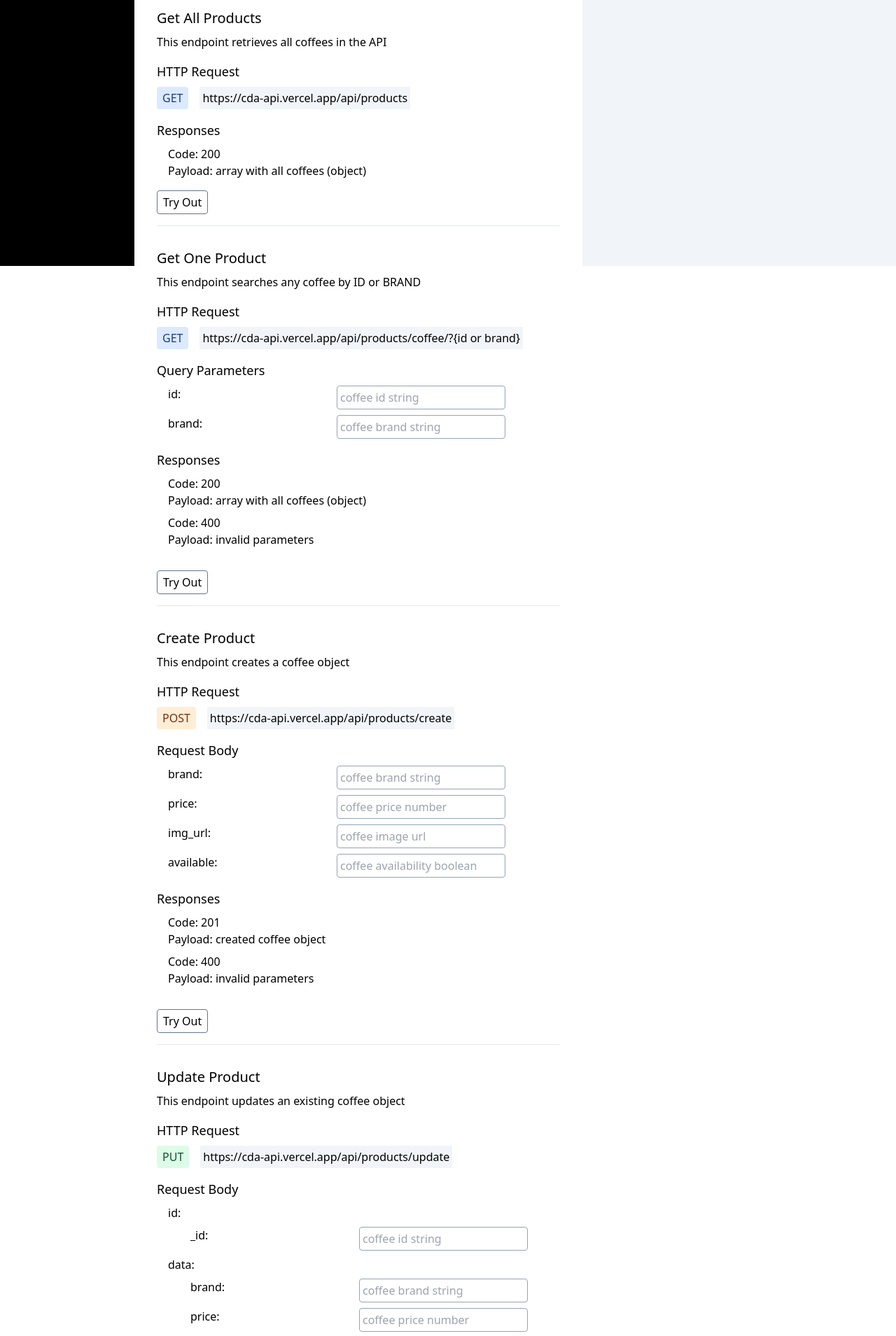
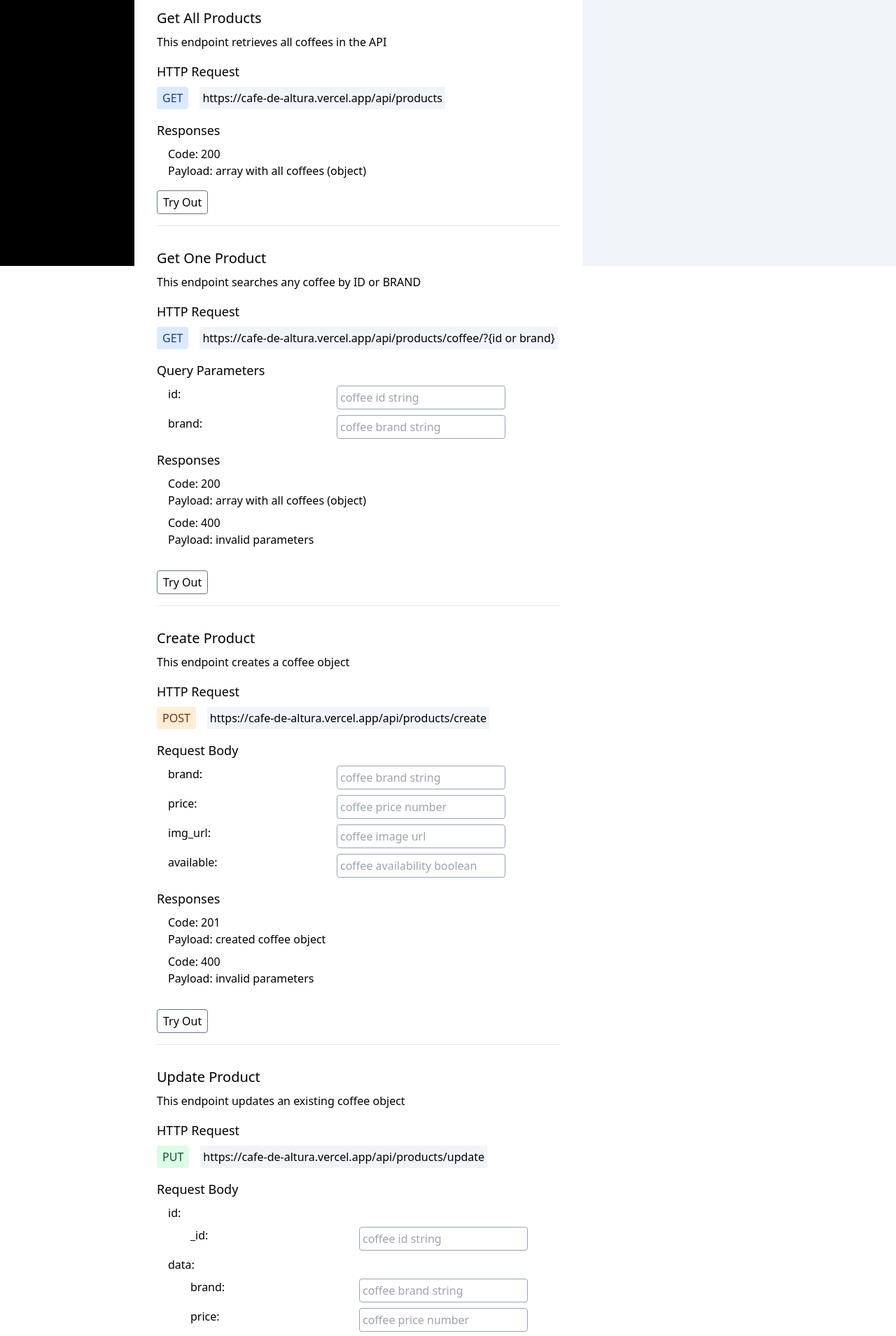
Before and after one commit to DaniPhilo/cafe_de_altura_doc, a React (Create React App) app: page / in a window 1280 px wide. Shown: the part 420-2329 px from the top of the page at 70% size. Built offline with nearby package versions, Linux system fonts and the light colour scheme.

Commit message:
Change api url to deployment url

```diff
--- a/src/components/CreateProduct/CreateProduct.jsx
+++ b/src/components/CreateProduct/CreateProduct.jsx
@@ -23,7 +23,7 @@ export default function CreateProduct({ setResponse }) {
             ...data,
             available: data.available === "true" ? true : false
         }
-        const response = await fetch("https://cda-api.vercel.app/api/products/create", {
+        const response = await fetch("https://cafe-de-altura.vercel.app/api/products/create", {
             method: "POST",
             headers: {
                 "Content-Type": "application/json"
@@ -42,7 +42,7 @@ export default function CreateProduct({ setResponse }) {
             </div>
             <div className="flex flex-col justify-start items-start gap-2">
                 <h4 className="text-lg">HTTP Request</h4>
-                <MethodTag method="POST" url="https://cda-api.vercel.app/api/products/create" />
+                <MethodTag method="POST" url="https://cafe-de-altura.vercel.app/api/products/create" />
             </div>
             <div className="flex flex-col justify-start items-start gap-2">
                 <h4 className="text-lg">Request Body</h4>
--- a/src/components/DeleteProduct/DeleteProduct.jsx
+++ b/src/components/DeleteProduct/DeleteProduct.jsx
@@ -11,7 +11,7 @@ export default function DeleteProduct({ setResponse }) {
     }
 
     const deleteProduct = async () => {
-        const response = await fetch("https://cda-api.vercel.app/api/products/delete", {
+        const response = await fetch("https://cafe-de-altura.vercel.app/api/products/delete", {
             method: "DELETE",
             headers: {
                 "Content-Type": "application/json"
@@ -30,7 +30,7 @@ export default function DeleteProduct({ setResponse }) {
             </div>
             <div className="flex flex-col justify-start items-start gap-2">
                 <h4 className="text-lg">HTTP Request</h4>
-                <MethodTag method="DELETE" url="https://cda-api.vercel.app/api/products/delete" />
+                <MethodTag method="DELETE" url="https://cafe-de-altura.vercel.app/api/products/delete" />
             </div>
             <div className="flex flex-col justify-start items-start gap-2">
                 <h4 className="text-lg">Request Body</h4>
--- a/src/components/GetAllProducts/GetAllProducts.jsx
+++ b/src/components/GetAllProducts/GetAllProducts.jsx
@@ -4,7 +4,7 @@ import MethodTag from "../MethodTag/MethodTag"
 export default function GetAllProducts({ setResponse }) {
 
     const getAllProducts = async () => {
-        const response = await fetch("https://cda-api.vercel.app/api/products");
+        const response = await fetch("https://cafe-de-altura.vercel.app/api/products");
         const data = await response.json();
         setResponse(data);
     }
@@ -17,7 +17,7 @@ export default function GetAllProducts({ setResponse }) {
             </div>
             <div className="flex flex-col justify-start items-start gap-2">
                 <h4 className="text-lg">HTTP Request</h4>
-                <MethodTag method="GET" url="https://cda-api.vercel.app/api/products" />
+                <MethodTag method="GET" url="https://cafe-de-altura.vercel.app/api/products" />
             </div>
             <div className="flex flex-col justify-start items-start gap-2">
                 <h4 className="text-lg">Responses</h4>
--- a/src/components/GetOneProduct/GetOneProduct.jsx
+++ b/src/components/GetOneProduct/GetOneProduct.jsx
@@ -9,7 +9,7 @@ export default function GetOneProduct({ setResponse }) {
     const [brandInput, setBrandInput] = useState("");
 
     const getOneProduct = async () => {
-        const response = await fetch(`https://cda-api.vercel.app/api/products/coffee/?${query}`);
+        const response = await fetch(`https://cafe-de-altura.vercel.app/api/products/coffee/?${query}`);
         const data = await response.json();
         setResponse(data);
     }
@@ -35,7 +35,7 @@ export default function GetOneProduct({ setResponse }) {
             </div>
             <div className="flex flex-col justify-start items-start gap-2">
                 <h4 className="text-lg">HTTP Request</h4>
-                <MethodTag method="GET" url="https://cda-api.vercel.app/api/products/coffee/?&#123;id or brand&#125;" />
+                <MethodTag method="GET" url="https://cafe-de-altura.vercel.app/api/products/coffee/?&#123;id or brand&#125;" />
             </div>
             <div className="flex flex-col justify-start items-start gap-2">
                 <h4 className="text-lg">Query Parameters</h4>
--- a/src/components/UpdateProduct/UpdateProduct.jsx
+++ b/src/components/UpdateProduct/UpdateProduct.jsx
@@ -32,7 +32,7 @@ export default function UpdateProduct({ setResponse }) {
             ...data,
             available: data.available === "true" ? true : false
         }
-        const response = await fetch("https://cda-api.vercel.app/api/products/update", {
+        const response = await fetch("https://cafe-de-altura.vercel.app/api/products/update", {
             method: "PUT",
             headers: {
                 "Content-Type": "application/json"
@@ -51,7 +51,7 @@ export default function UpdateProduct({ setResponse }) {
             </div>
             <div className="flex flex-col justify-start items-start gap-2">
                 <h4 className="text-lg">HTTP Request</h4>
-                <MethodTag method="PUT" url="https://cda-api.vercel.app/api/products/update" />
+                <MethodTag method="PUT" url="https://cafe-de-altura.vercel.app/api/products/update" />
             </div>
             <div className="flex flex-col justify-start items-start gap-2">
                 <h4 className="text-lg">Request Body</h4>
```
